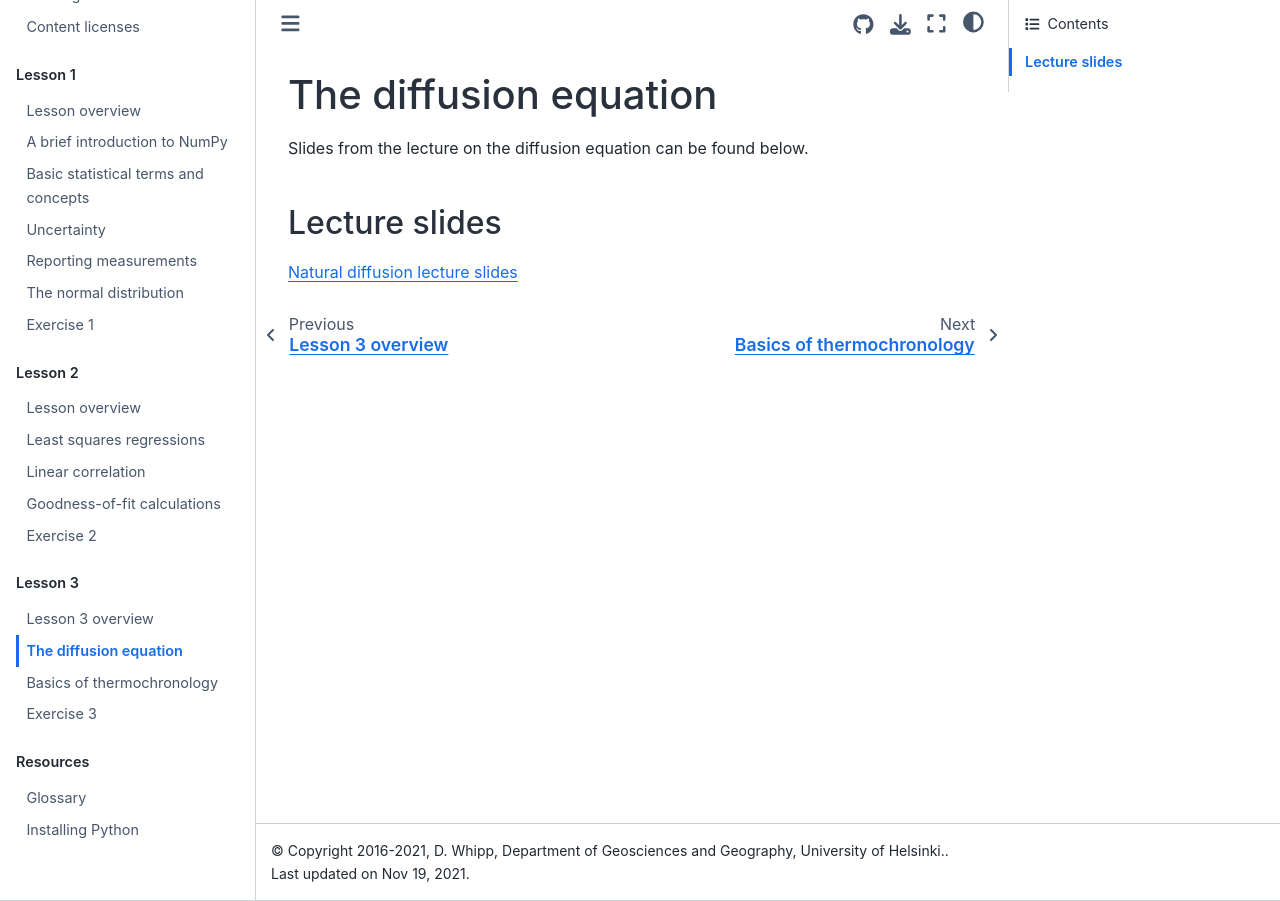
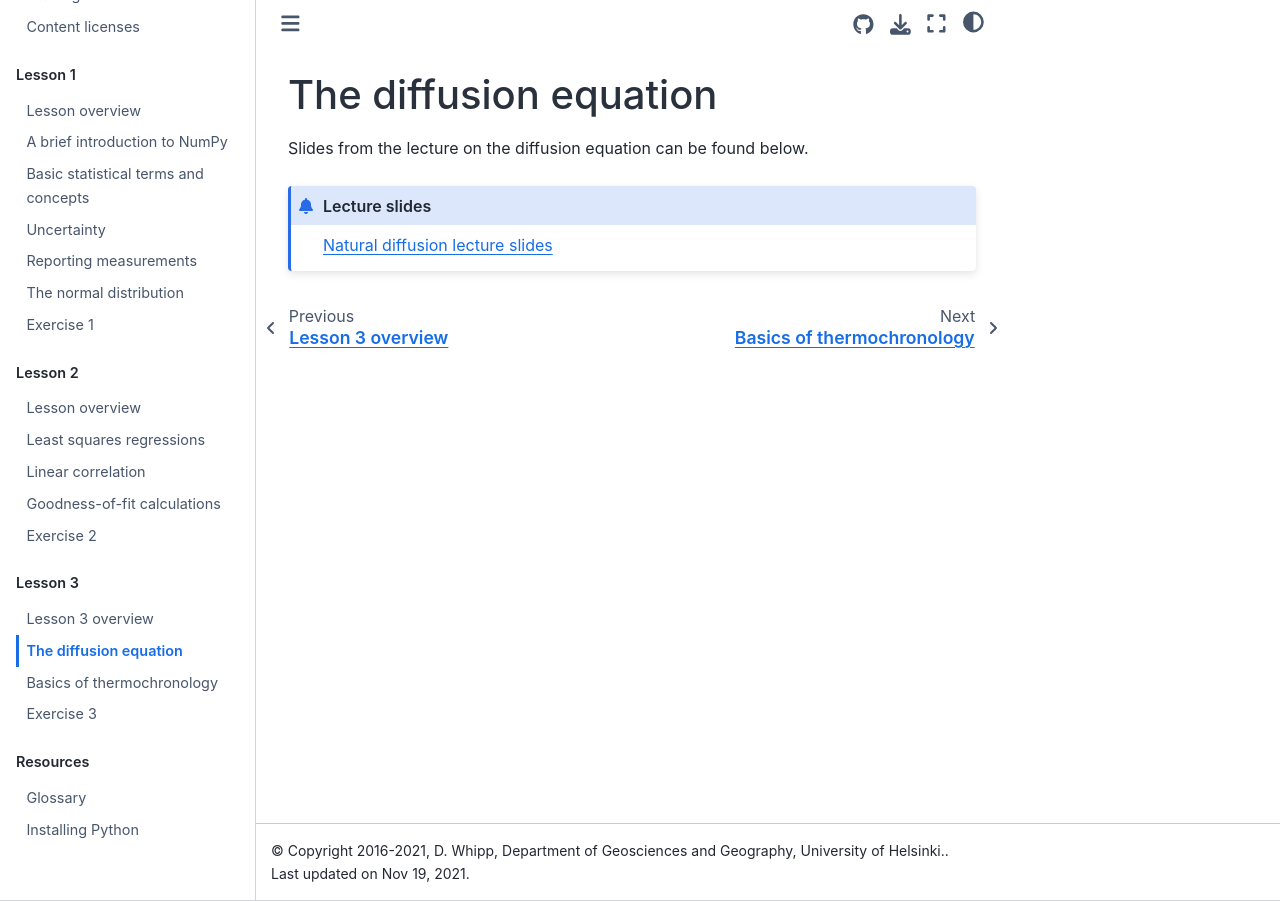
Before and after one commit to IntroQG/site, a Sphinx documentation site: the page built from source/lessons/L3/natural-diffusion.rst, in a window 1280 px wide. Built offline with Sphinx 7.4.7 and the Sphinx Book theme 1.1.4, drawn with Linux system fonts in a browser that asks for light colours; some of the changed lines change nothing that is shown.

Commit message:
Minor formatting edits

```diff
--- a/source/lessons/L3/natural-diffusion.rst
+++ b/source/lessons/L3/natural-diffusion.rst
@@ -3,7 +3,6 @@ The diffusion equation
 
 Slides from the lecture on the diffusion equation can be found below.
 
-Lecture slides
---------------
+.. admonition:: Lecture slides
 
-`Natural diffusion lecture slides <../../_static/slides/L3/Natural-diffusion.pdf>`__
+    `Natural diffusion lecture slides <../../_static/slides/L3/Natural-diffusion.pdf>`__
```
